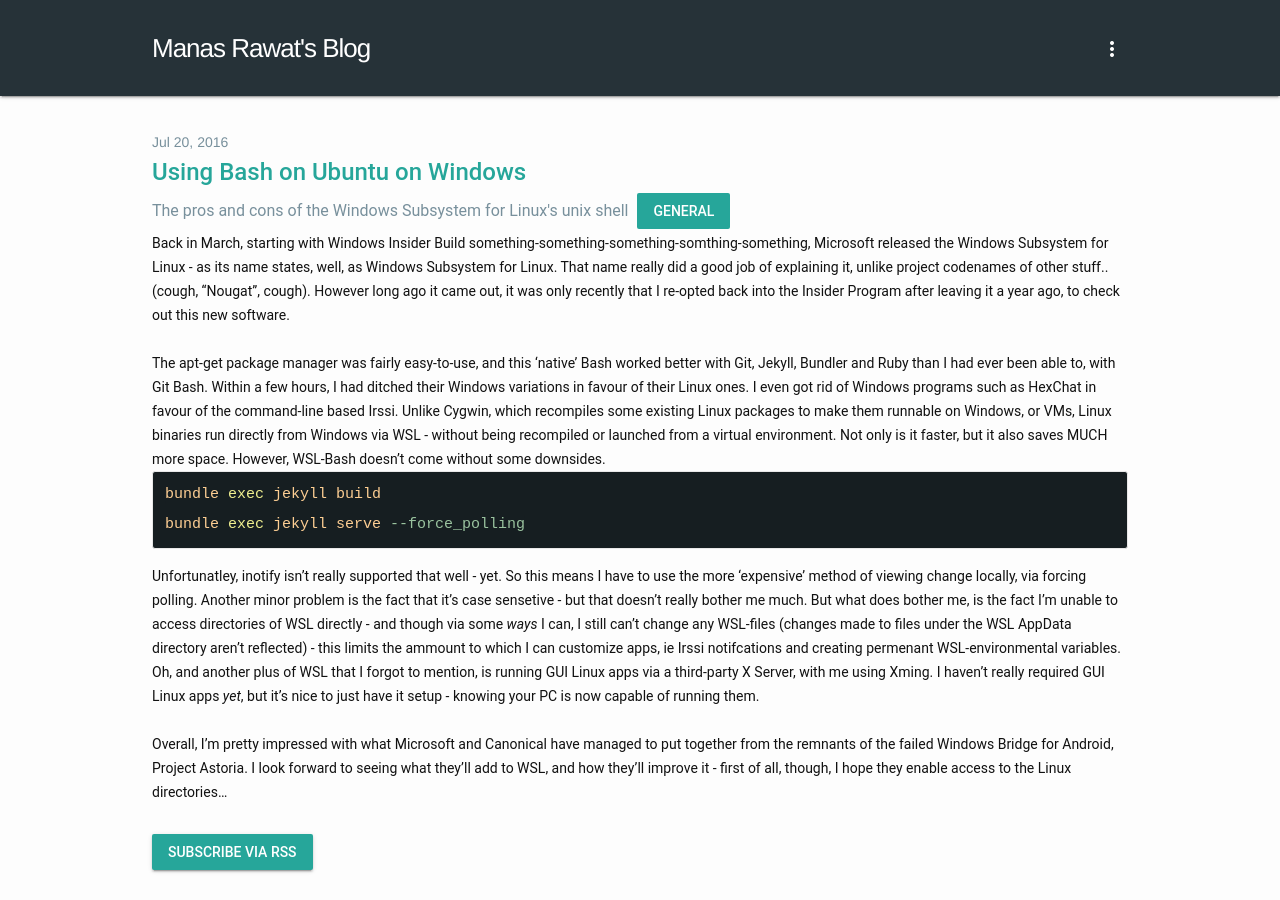
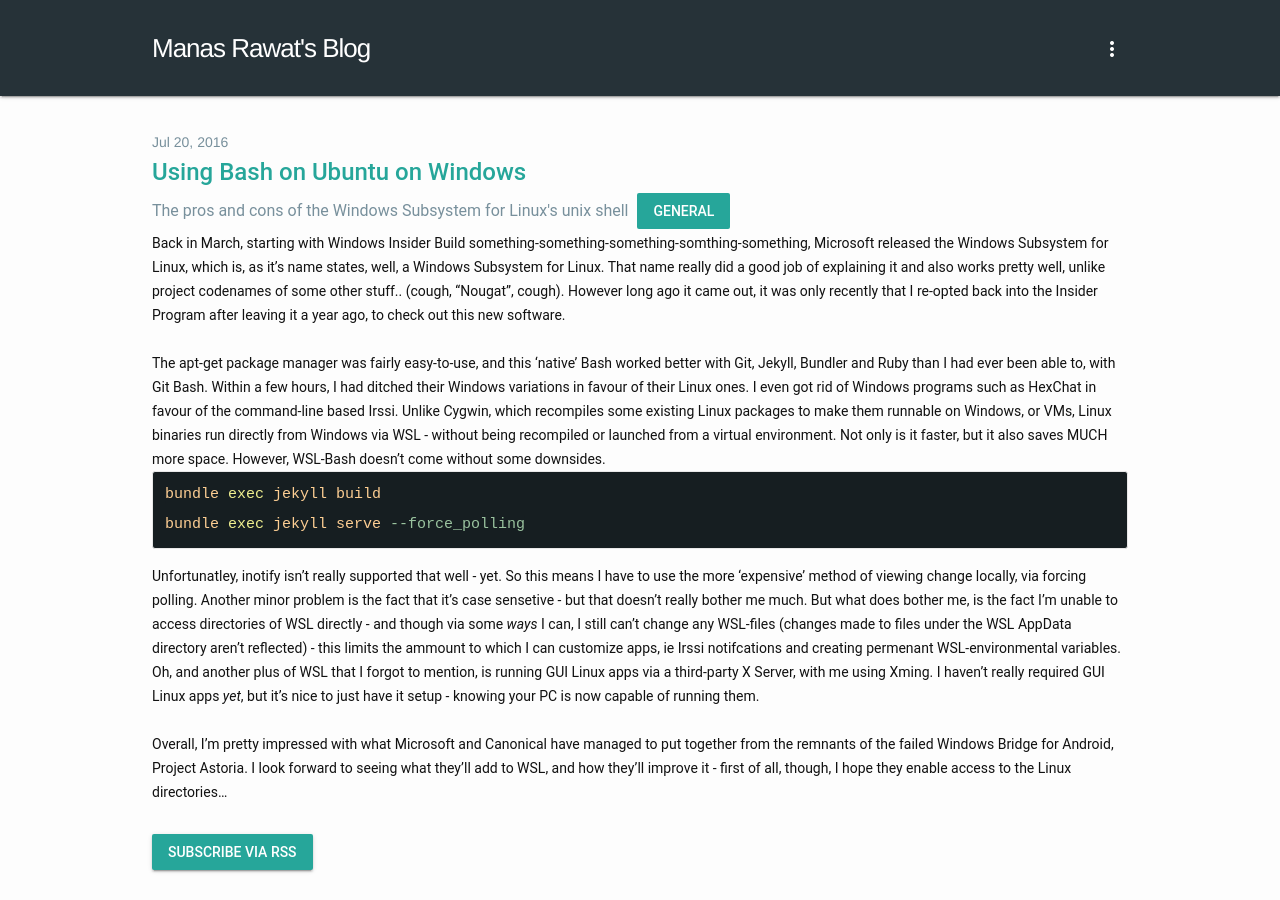
Before and after one commit to manasrawat/manasrawat.github.io, a Jekyll site: the page built from _posts/2016-07-20-using-bash-on-ubuntu-on-windows.markdown, in a window 1280 px wide. Built offline with Jekyll 4.4.1, drawn with Linux system fonts in a browser that asks for light colours.

Commit message:
Post updates

```diff
--- a/_posts/2016-07-20-using-bash-on-ubuntu-on-windows.markdown
+++ b/_posts/2016-07-20-using-bash-on-ubuntu-on-windows.markdown
@@ -5,7 +5,7 @@ date:   2016-07-20 21:50:32 +0100
 categories: general
 description: "The pros and cons of the Windows Subsystem for Linux's unix shell"
 ---
-Back in March, starting with Windows Insider Build something-something-something-somthing-something, Microsoft released the Windows Subsystem for Linux - as its name states, well, as Windows Subsystem for Linux. That name really did a good job of explaining it, unlike project codenames of other stuff.. (cough, "Nougat", cough). However long ago it came out, it was only recently that I re-opted back into the Insider Program after leaving it a year ago, to check out this new software.
+Back in March, starting with Windows Insider Build something-something-something-somthing-something, Microsoft released the Windows Subsystem for Linux, which is, as it's name states, well, a Windows Subsystem for Linux. That name really did a good job of explaining it and also works pretty well, unlike project codenames of some other stuff.. (cough, "Nougat", cough). However long ago it came out, it was only recently that I re-opted back into the Insider Program after leaving it a year ago, to check out this new software.
 <br>
 <br>
 The apt-get package manager was fairly easy-to-use, and this 'native' Bash worked better with Git, Jekyll, Bundler and Ruby than I had ever been able to, with Git Bash. Within a few hours, I had ditched their Windows variations in favour of their Linux ones. I even got rid of Windows programs such as HexChat in favour of the command-line based Irssi. Unlike Cygwin, which recompiles some existing Linux packages to make them runnable on Windows, or VMs, Linux binaries run directly from Windows via WSL - without being recompiled or launched from a virtual environment. Not only is it faster, but it also saves MUCH more space. However, WSL-Bash doesn't come without some downsides.
```
